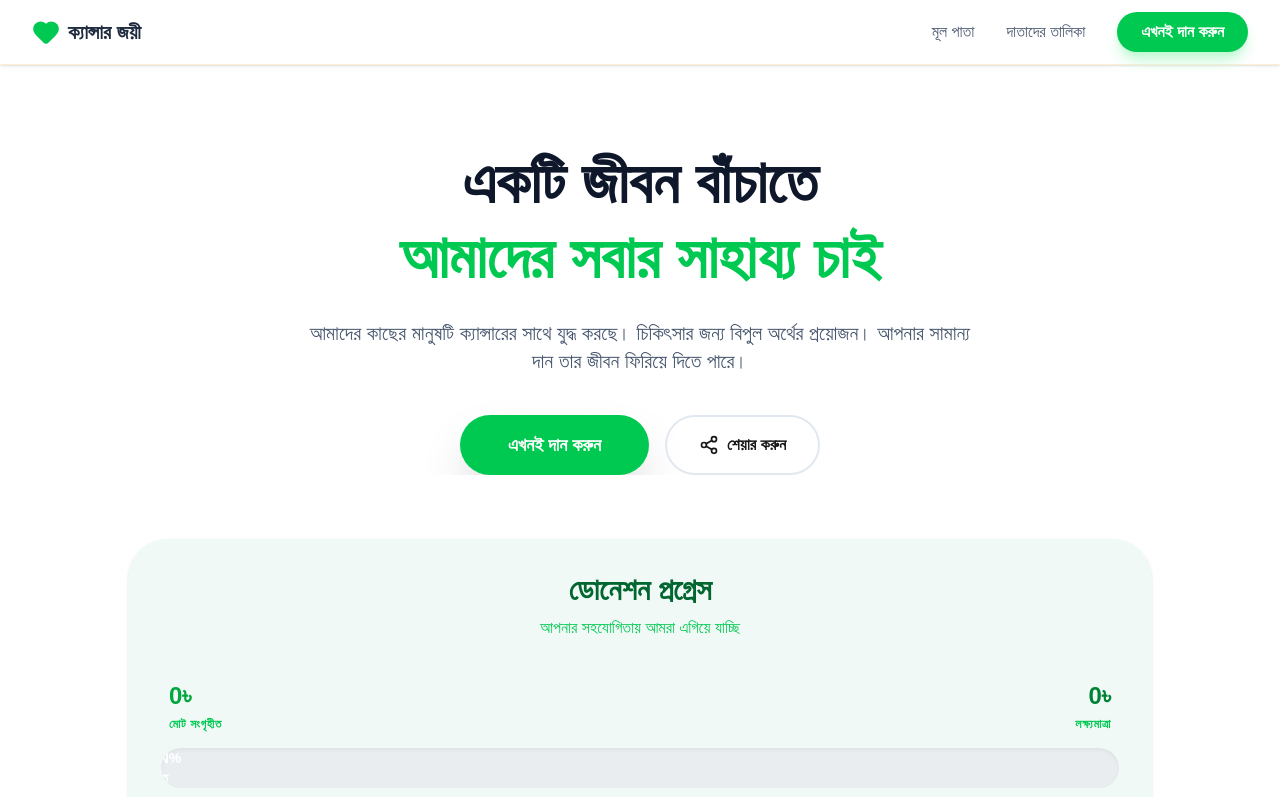
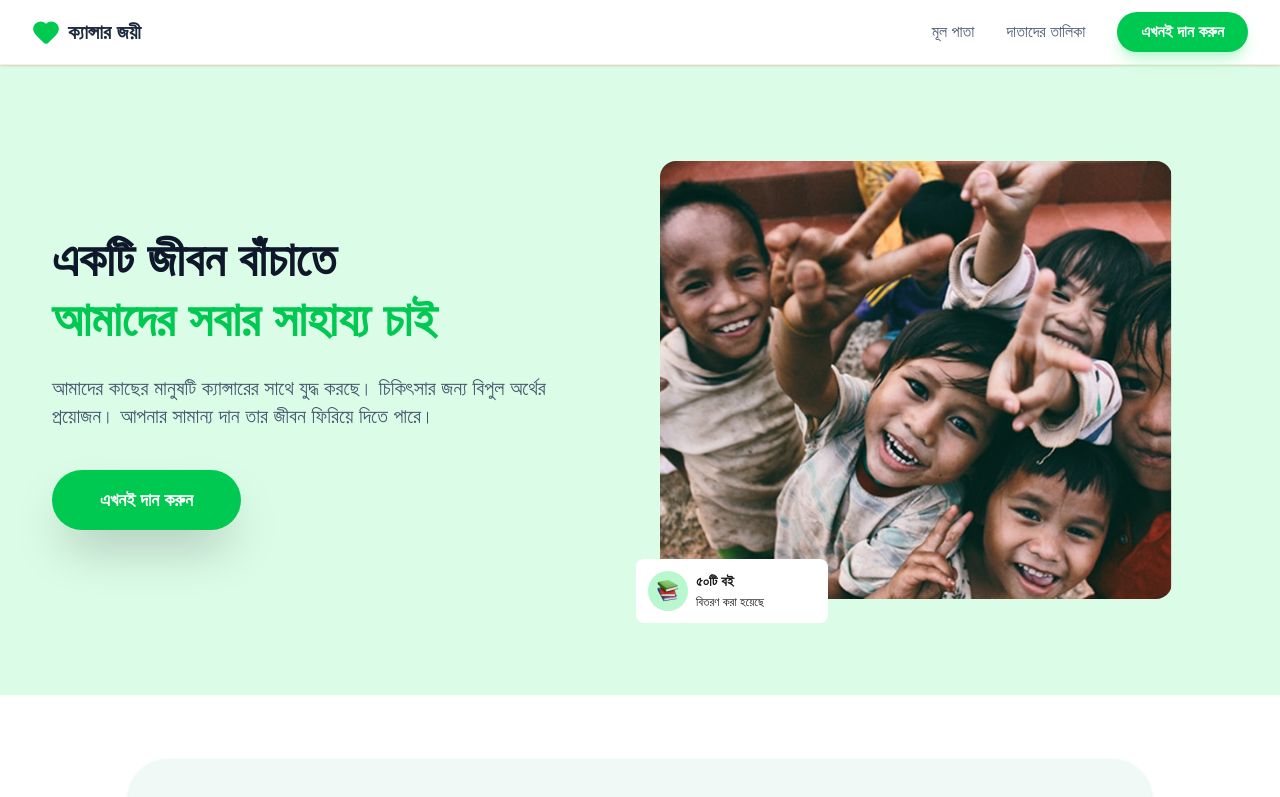
Before and after one commit to basir5101/fund-collection, a Next.js app: page / in a window 1280 px wide. Shown: the top 797 px of the page. Built offline with nearby package versions, Linux system fonts and the light colour scheme; no server answers; the database is empty.

Commit message:
hero section updated

```diff
--- a/src/components/Hero.jsx
+++ b/src/components/Hero.jsx
@@ -3,15 +3,20 @@ import { motion } from "framer-motion";
 import { Share2 } from "lucide-react";
 // import ProgressBar from '../components/ProgressBar';
 import Link from "next/link";
+import heroBanner from "@/assets/hero/hero-banner.png";
+import bookIcon from "@/assets/icons/book.png";
+import Image from "next/image";
+import { div } from "framer-motion/client";
 
 export default function Hero() {
   return (
-    <section className="relative overflow-hidden pt-12 md:pt-20">
-      <div className="max-w-7xl mx-auto px-4 sm:px-6 lg:px-8 text-center">
+    <div className="bg-green-100 py-16 lg:py-24 px-5">
+      <section className="grid grid-cols-1 lg:grid-cols-2 items-center max-w-7xl mx-auto gap-10">
+        <div className="px-4 sm:px-6 lg:px-8 flex flex-col items-center lg:block text-center lg:text-left">
           <motion.h1
             initial={{ opacity: 0, y: 20 }}
             animate={{ opacity: 1, y: 0 }}
-          className="text-4xl md:text-6xl font-extrabold text-slate-900 leading-tight mb-6"
+            className="text-3xl md:text-5xl font-extrabold text-slate-900 leading-tight mb-6"
           >
             একটি জীবন বাঁচাতে <br />
             <span className="text-green-500">আমাদের সবার সাহায্য চাই</span>
@@ -20,29 +25,58 @@ export default function Hero() {
             initial={{ opacity: 0, y: 20 }}
             animate={{ opacity: 1, y: 0 }}
             transition={{ delay: 0.1 }}
-          className="text-lg md:text-xl text-slate-600 max-w-2xl mx-auto mb-10"
+            className="text-lg md:text-xl text-slate-600 max-w-2xl mb-10"
           >
-          আমাদের কাছের মানুষটি ক্যান্সারের সাথে যুদ্ধ করছে। চিকিৎসার জন্য বিপুল
-          অর্থের প্রয়োজন। আপনার সামান্য দান তার জীবন ফিরিয়ে দিতে পারে।
+            আমাদের কাছের মানুষটি ক্যান্সারের সাথে যুদ্ধ করছে। চিকিৎসার জন্য
+            বিপুল অর্থের প্রয়োজন। আপনার সামান্য দান তার জীবন ফিরিয়ে দিতে পারে।
           </motion.p>
 
           <motion.div
             initial={{ scale: 0.9, opacity: 0 }}
             animate={{ scale: 1, opacity: 1 }}
             transition={{ delay: 0.2 }}
-          className="flex flex-col sm:flex-row justify-center gap-4"
+            className="flex flex-col sm:flex-row gap-4"
           >
             <Link
               href="/donate"
-            className="bg-green-500 text-white text-lg font-bold px-12 py-4 rounded-full shadow-2xl hover:bg-green-600 transform hover:scale-105 transition"
+              className="bg-green-500 text-white text-base py-3 px-6 w-fit lg:text-lg font-bold lg:px-12 lg:py-4 rounded-full shadow-2xl hover:bg-green-600 transform hover:scale-105 transition"
             >
               এখনই দান করুন
             </Link>
-          <button className="flex items-center justify-center gap-2 border-2 border-slate-200 px-8 py-4 rounded-full font-bold hover:bg-slate-50 transition">
+            {/* <button className="flex items-center justify-center gap-2 border-2 border-slate-200 px-8 py-4 rounded-full font-bold hover:bg-slate-50 transition">
             <Share2 size={20} /> শেয়ার করুন
-          </button>
+          </button> */}
           </motion.div>
         </div>
+        <div className="">
+          <div className="max-w-lg relative">
+            <Image
+              src={heroBanner}
+              width={800}
+              height={800}
+              alt="Hero Banner Image"
+              className="w-full rounded-2xl"
+            />
+            <div className="absolute w-48 bg-white rounded-lg bottom-0 left-0 lg:-bottom-6 lg:-left-6">
+              <div className="p-3 flex items-center gap-2">
+                <div className="bg-green-200 rounded-full w-10 h-10 grid shrink-0 place-items-center p-2">
+                  <Image
+                    src={bookIcon}
+                    width={60}
+                    height={60}
+                    alt="Book icon"
+                    className="w-full"
+                  />
+                </div>
+                <div className="text-sm">
+                  <p className="font-semibold">৫০টি বই</p>
+                  <span className="text-xs text-mute">বিতরণ করা হয়েছে</span>
+                </div>
+              </div>
+            </div>
+          </div>
+        </div>
       </section>
+    </div>
   );
 }
```
Also changed, not shown: src/assets/hero/hero-banner.png (added), src/assets/icons/book.png (added). Lines whose indentation alone changed are shown as unchanged.
